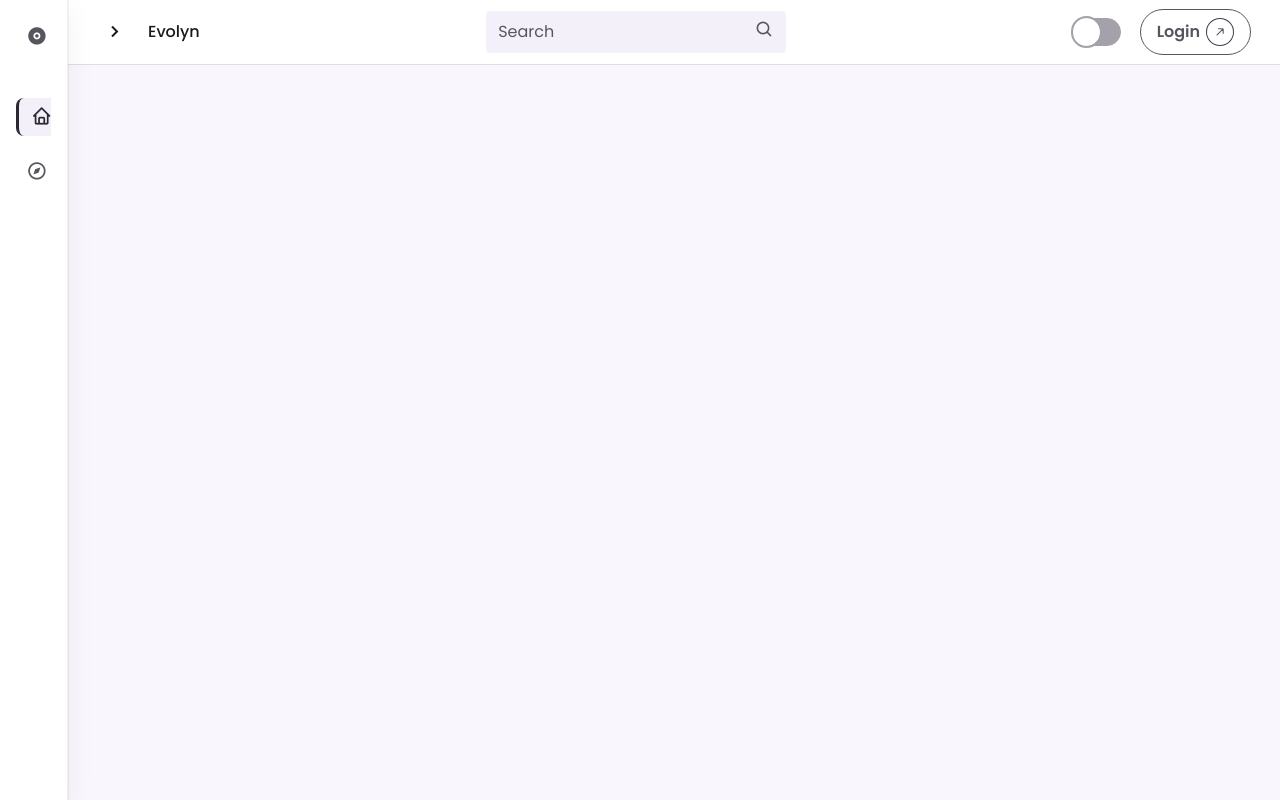
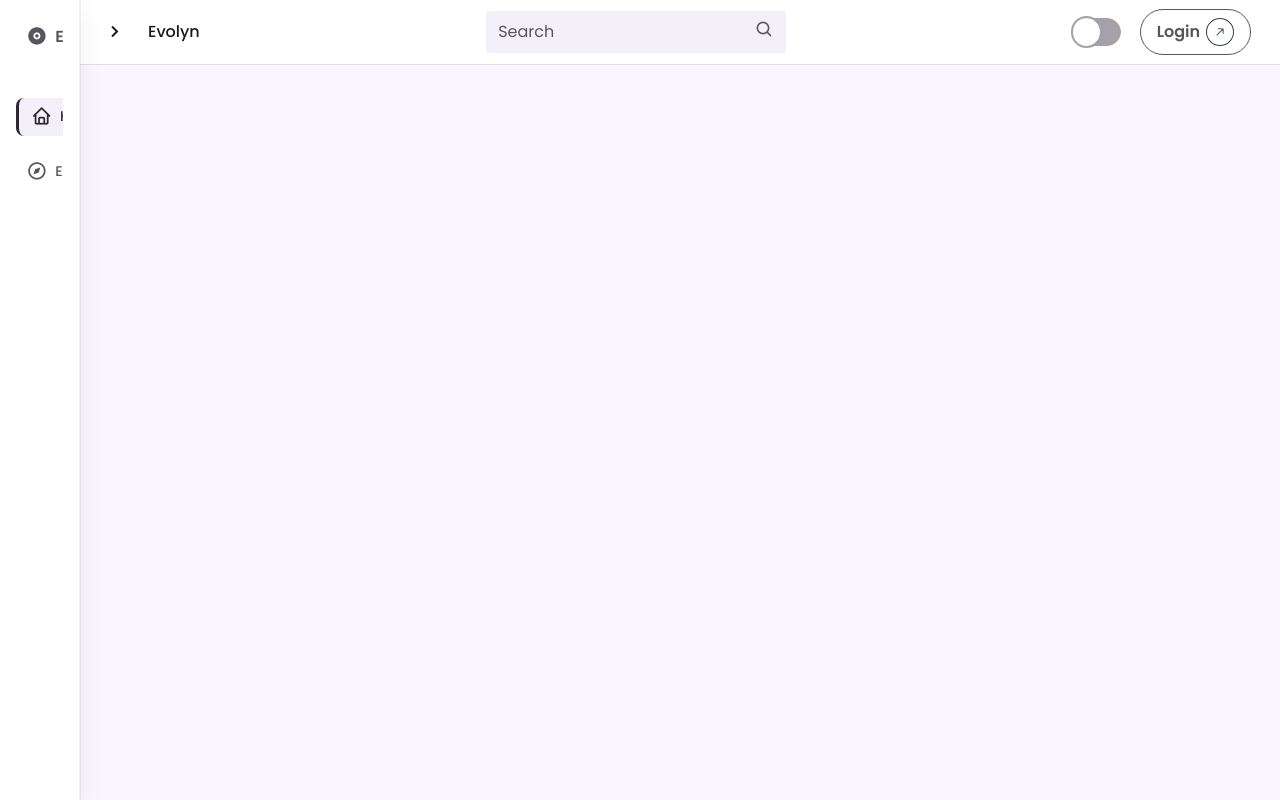
Before and after one commit to ISHariharan/Evolyn, a React (Create React App) app: page /loader in a window 1280 px wide. Built offline with nearby package versions, Linux system fonts and the light colour scheme.

Commit message:
Change : Expanded the width from 68px to 80px

```diff
--- a/src/Components/NavBar/NavBar.scss
+++ b/src/Components/NavBar/NavBar.scss
@@ -157,7 +157,7 @@
 @media screen and (min-width: 768px) {
   .nav {
     left: 0 !important;               /* always visible on desktop */
-    width: 68px;                      /* collapsed width */
+    width: 80px;                      /* collapsed width */
     transition: width 0.4s ease;
   }
 
```
